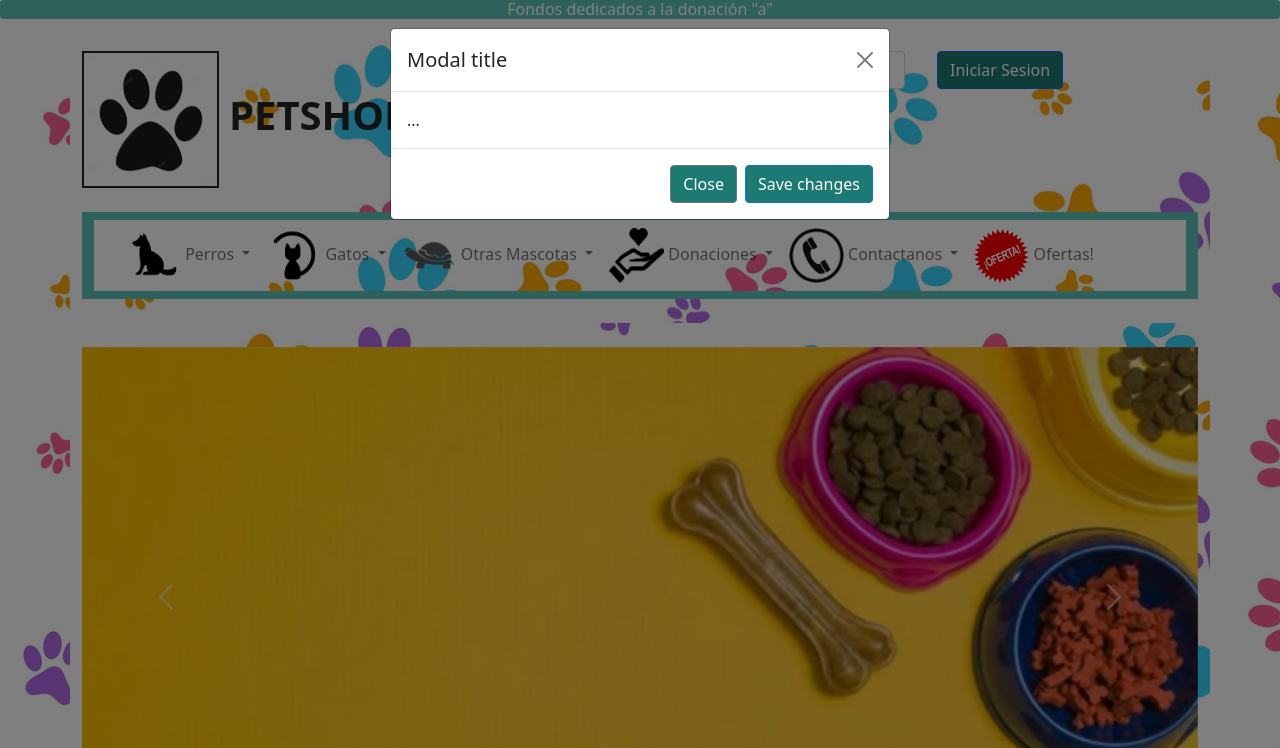
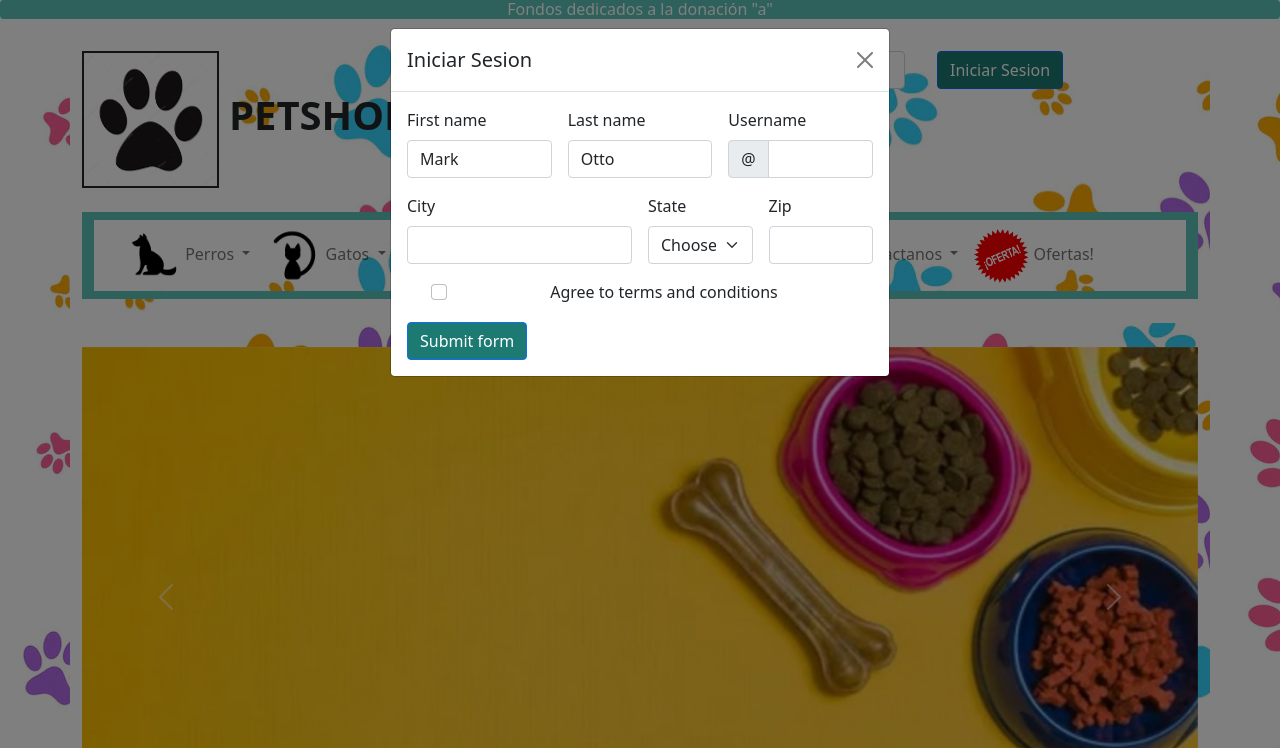
Before and after one commit to Fraughtur/PetShop, a plain HTML site: page index.html in a window 1280 px wide. Both pictures are taken after a click on the button "Iniciar Sesion". Shown: the top 748 px of the page. Drawn offline with nearby package versions, Linux system fonts and the light colour scheme.

Commit message:
cambios 10:32

```diff
--- a/index.html
+++ b/index.html
@@ -6,6 +6,7 @@
     <meta name="viewport" content="width=device-width, initial-scale=1.0">
     <title>PetShop</title>
     <link rel="stylesheet" href="CSS/Design.css">
+    <script scr="JS/jsindex.js"></script>
     <link href="https://cdn.jsdelivr.net/npm/bootstrap@5.0.2/dist/css/bootstrap.min.css" rel="stylesheet" integrity="sha384-EVSTQN3/azprG1Anm3QDgpJLIm9Nao0Yz1ztcQTwFspd3yD65VohhpuuCOmLASjC" crossorigin="anonymous">
     <script src="https://cdn.jsdelivr.net/npm/@popperjs/core@2.9.2/dist/umd/popper.min.js" integrity="sha384-IQsoLXl5PILFhosVNubq5LC7Qb9DXgDA9i+tQ8Zj3iwWAwPtgFTxbJ8NT4GN1R8p" crossorigin="anonymous"></script>
     <script src="https://cdn.jsdelivr.net/npm/bootstrap@5.0.2/dist/js/bootstrap.min.js" integrity="sha384-cVKIPhGWiC2Al4u+LWgxfKTRIcfu0JTxR+EQDz/bgldoEyl4H0zUF0QKbrJ0EcQF" crossorigin="anonymous"></script>
@@ -14,6 +15,7 @@
 
 </head>
 <body>
+
 
 
 
@@ -44,6 +46,8 @@
                 <input class="form-control me-2" type="search" placeholder="Buscar en la Tienda" aria-label="Search">
               </form>
              </div>
+
+
              <div class="col-xl-3">
      <button type="button" class="btn btn-primary" data-bs-toggle="modal" data-bs-target="#exampleModal">Iniciar Sesion
 </button>
@@ -51,15 +55,74 @@
   <div class="modal-dialog">
     <div class="modal-content">
       <div class="modal-header">
-        <h5 class="modal-title" id="exampleModalLabel">Modal title</h5>
+        <h5 class="modal-title" id="exampleModalLabel">Iniciar Sesion</h5>
         <button type="button" class="btn-close" data-bs-dismiss="modal" aria-label="Close"></button>
       </div>
       <div class="modal-body">
-        ...
+      <form class="row g-3 needs-validation" novalidate>
+  <div class="col-md-4">
+    <label for="validationCustom01" class="form-label">First name</label>
+    <input type="text" class="form-control" id="validationCustom01" value="Mark" required>
+    <div class="valid-feedback">
+      Looks good!
+    </div>
+  </div>
+  <div class="col-md-4">
+    <label for="validationCustom02" class="form-label">Last name</label>
+    <input type="text" class="form-control" id="validationCustom02" value="Otto" required>
+    <div class="valid-feedback">
+      Looks good!
+    </div>
+  </div>
+  <div class="col-md-4">
+    <label for="validationCustomUsername" class="form-label">Username</label>
+    <div class="input-group has-validation">
+      <span class="input-group-text" id="inputGroupPrepend">@</span>
+      <input type="text" class="form-control" id="validationCustomUsername" aria-describedby="inputGroupPrepend" required>
+      <div class="invalid-feedback">
+        Please choose a username.
       </div>
-      <div class="modal-footer">
-        <button type="button" class="btn btn-secondary" data-bs-dismiss="modal">Close</button>
-        <button type="button" class="btn btn-primary">Save changes</button>
+    </div>
+  </div>
+  <div class="col-md-6">
+    <label for="validationCustom03" class="form-label">City</label>
+    <input type="text" class="form-control" id="validationCustom03" required>
+    <div class="invalid-feedback">
+      Please provide a valid city.
+    </div>
+  </div>
+  <div class="col-md-3">
+    <label for="validationCustom04" class="form-label">State</label>
+    <select class="form-select" id="validationCustom04" required>
+      <option selected disabled value="">Choose...</option>
+      <option>...</option>
+    </select>
+    <div class="invalid-feedback">
+      Please select a valid state.
+    </div>
+  </div>
+  <div class="col-md-3">
+    <label for="validationCustom05" class="form-label">Zip</label>
+    <input type="text" class="form-control" id="validationCustom05" required>
+    <div class="invalid-feedback">
+      Please provide a valid zip.
+    </div>
+  </div>
+  <div class="col-12">
+    <div class="form-check">
+      <input class="form-check-input" type="checkbox" value="" id="invalidCheck" required>
+      <label class="form-check-label" for="invalidCheck">
+        Agree to terms and conditions
+      </label>
+      <div class="invalid-feedback">
+        You must agree before submitting.
+      </div>
+    </div>
+  </div>
+  <div class="col-12">
+    <button class="btn btn-primary" type="submit">Submit form</button>
+  </div>
+</form>
       </div>
     </div>
   </div>
```
Also changed, not shown: JS/jsindex.js (added, +20 -0 lines).
